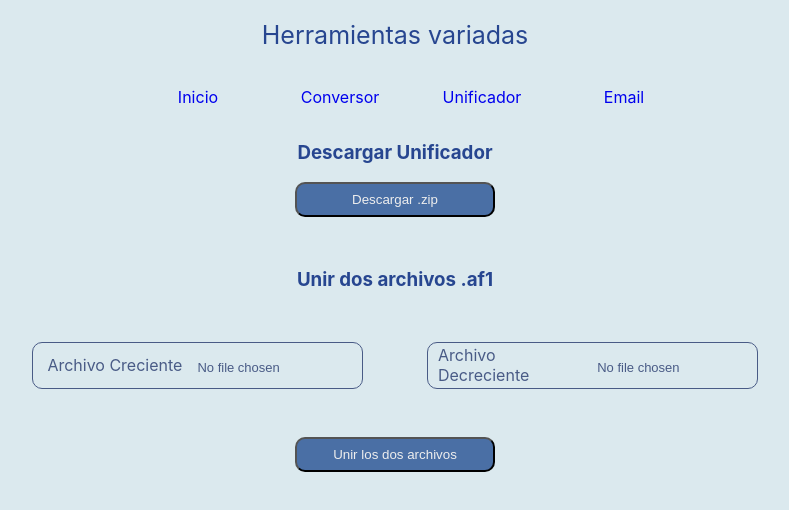
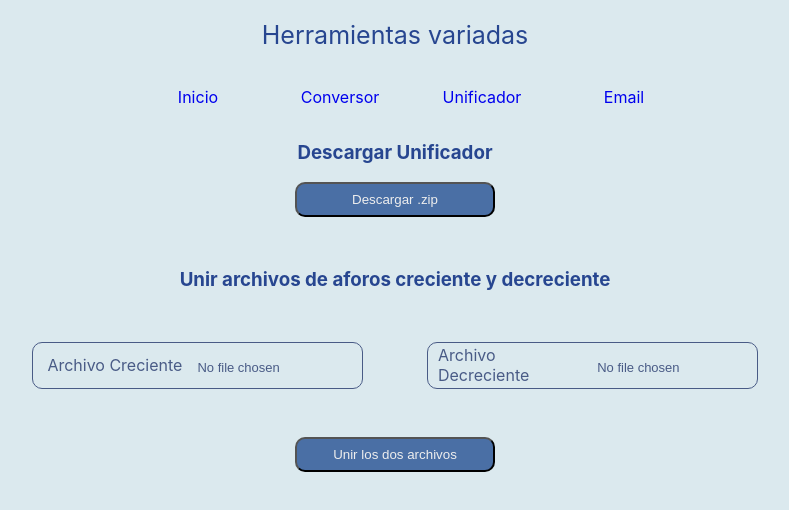
Before and after one commit to antoniovilaAntea/herramientas-varias, a React (Create React App) app: page /unificador in a window 1280 px wide. Shown: the top 510 px of the page, without its empty margins (245-1034 px from the left). Built offline with nearby package versions, Linux system fonts and the light colour scheme.

Commit message:
edit: edit Unificador text and style

```diff
--- a/src/Pages/Unificador/unificador.css
+++ b/src/Pages/Unificador/unificador.css
@@ -87,4 +87,5 @@ input[type="file"] {
   border-radius: 10px;
   width: 200px;
   height: 35px;
+  cursor: pointer;
 }
--- a/src/Pages/Unificador/unificador.tsx
+++ b/src/Pages/Unificador/unificador.tsx
@@ -16,7 +16,7 @@ const Unificador = () => {
           <button>Descargar .zip</button>
         </a>
       </div>
-      <h3>Unir dos archivos .af1</h3>
+      <h3>Unir archivos de aforos creciente y decreciente</h3>
       <div className="unir">
         <FileConverter tipo="unificador"></FileConverter>
       </div>
```
